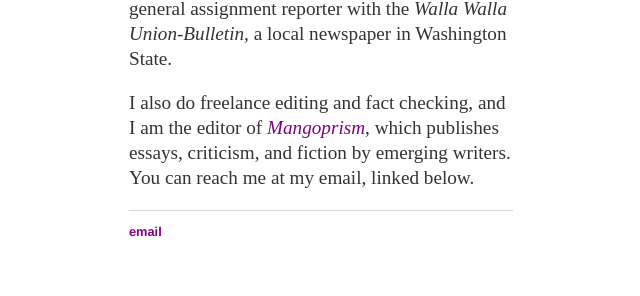
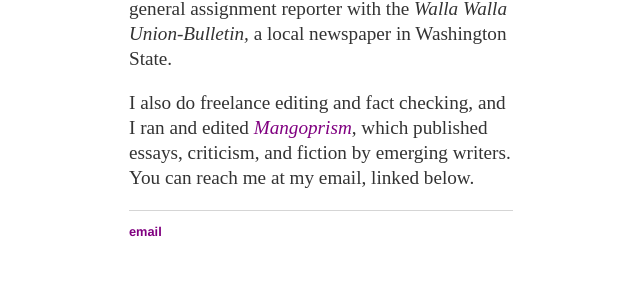
Before and after one commit to aonschwartz/aonschwartz.github.io, a Jekyll site: the page built from index.md, in a window 1280 px wide. Shown: the part 632-928 px from the top of the page, without its empty margins (319-959 px from the left). Built offline with Jekyll 4.4.1, drawn with Linux system fonts in a browser that asks for light colours.

Commit message:
Update index.md

```diff
--- a/index.md
+++ b/index.md
@@ -10,4 +10,4 @@ I'm an award-winning journalist, audio producer, editor, and fact checker with a
 
 I've previously worked as a contributing social media editor at *The New Republic*, and as a general assignment reporter with the *Walla Walla Union-Bulletin,* a local newspaper in Washington State.
 
-I also do freelance editing and fact checking, and I am the editor of *[Mangoprism](https://mangoprism.com/)*, which publishes essays, criticism, and fiction by emerging writers. You can reach me at my email, linked below.
+I also do freelance editing and fact checking, and I ran and edited *[Mangoprism](https://mangoprism.com/)*, which published essays, criticism, and fiction by emerging writers. You can reach me at my email, linked below.
```
